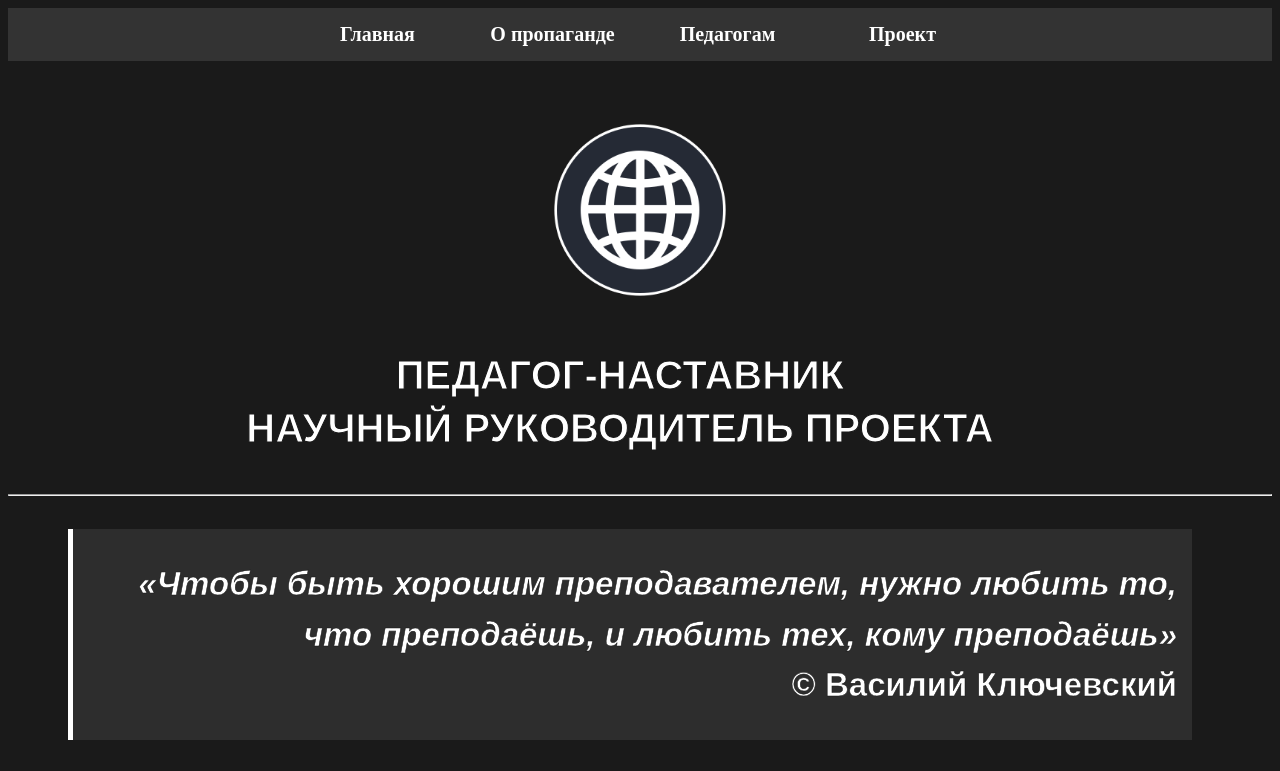
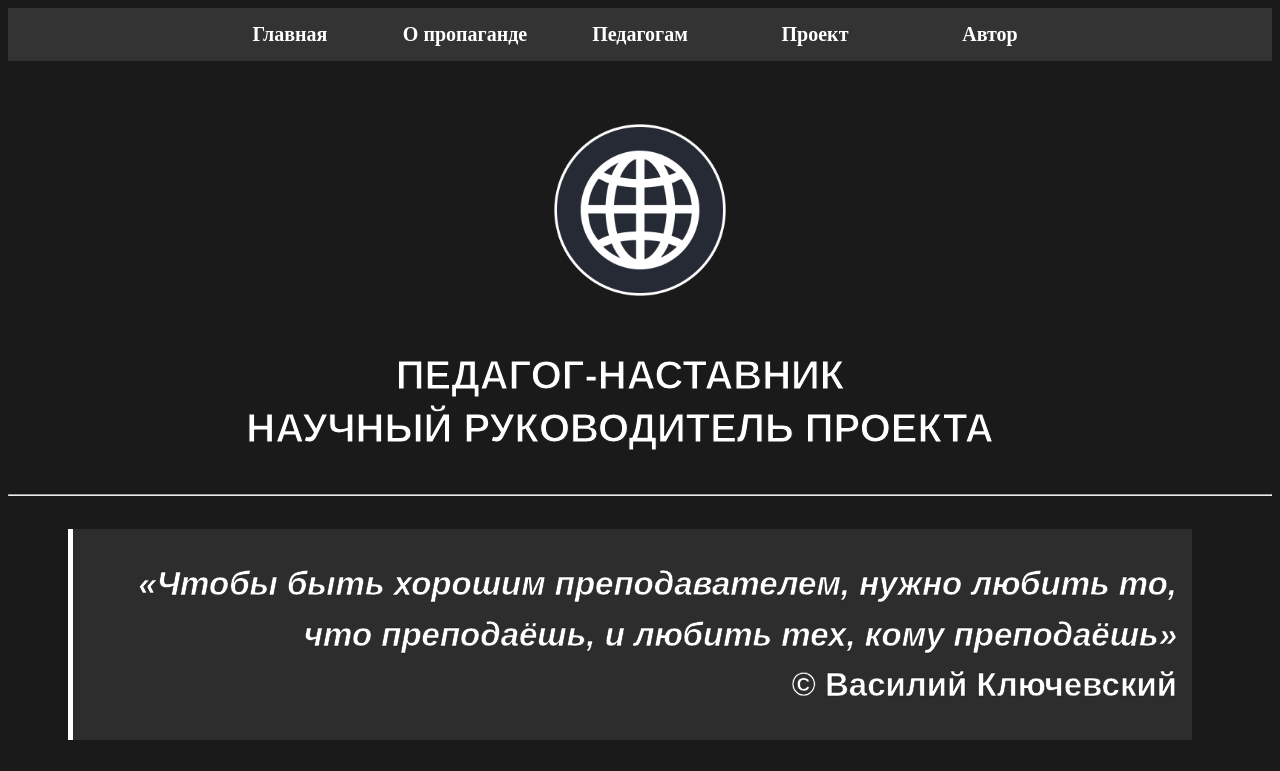
Before and after one commit to matveyka-voron/protect-net, a plain HTML site: page mentor.html in a window 1280 px wide. Shown: the top 771 px of the page. Drawn offline with Linux system fonts and the light colour scheme.

Commit message:
Add files via upload

```diff
--- a/mentor.html
+++ b/mentor.html
@@ -11,6 +11,7 @@
             <li><a href="about_propaganda.html">О пропаганде</a></li>
             <li><a href="for_teachers.html" >Педагогам</a></li>
             <li><a href="pages/project.pdf" target="_blank">Проект</a></li>
+            <li><a href="author.html">Автор</a></li>
         </ul>
         <br class="pc_br"><br class="pc_br"><br class="pc_br">
 
@@ -25,6 +26,7 @@
                 <li><a href="about_propaganda.html" target="_blank">О пропаганде</a></li>
                 <li><a href="for_teachers.html" >Педагогам</a></li>
                 <li><a href="pages/project.pdf" target="_blank">Проект</a></li>
+                <li><a href="author.html">Автор</a></li>
             </ul>
             <hr>
         </center>
```
